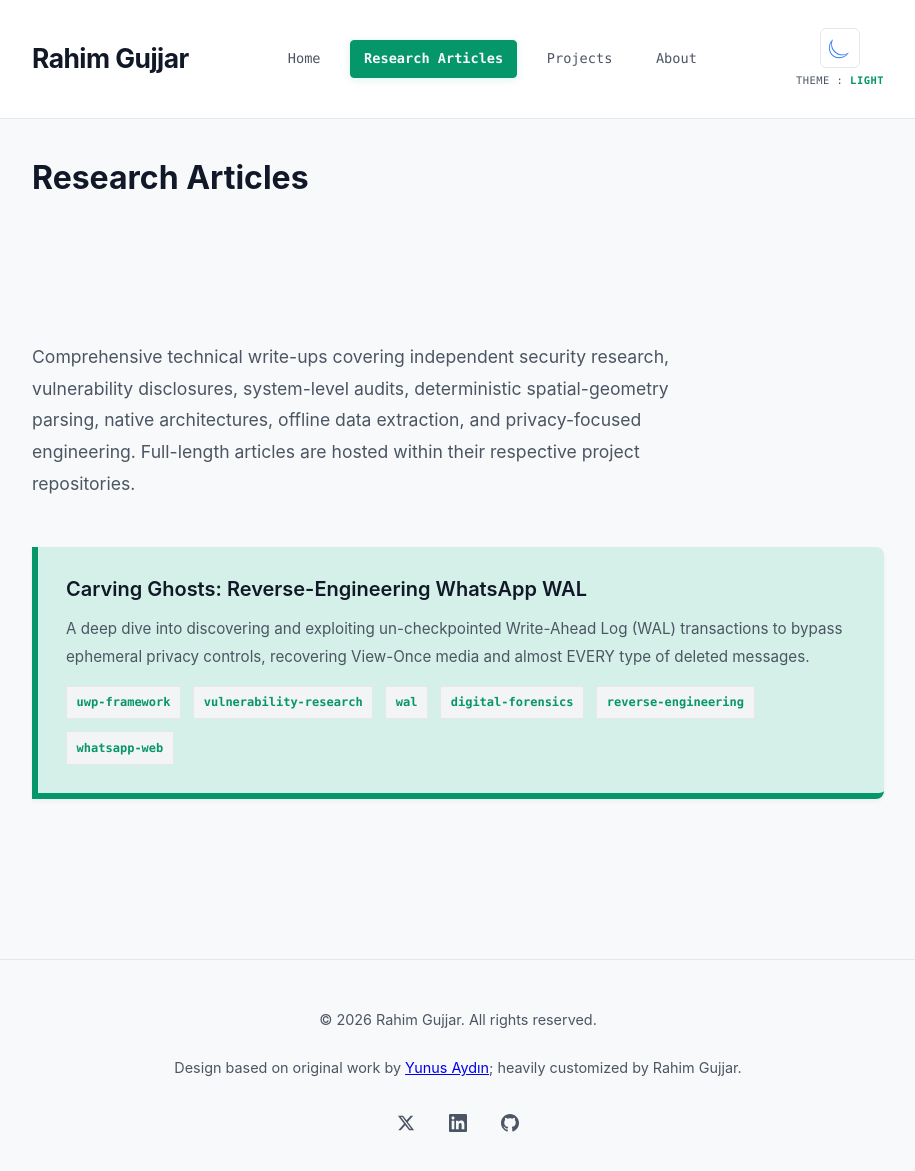
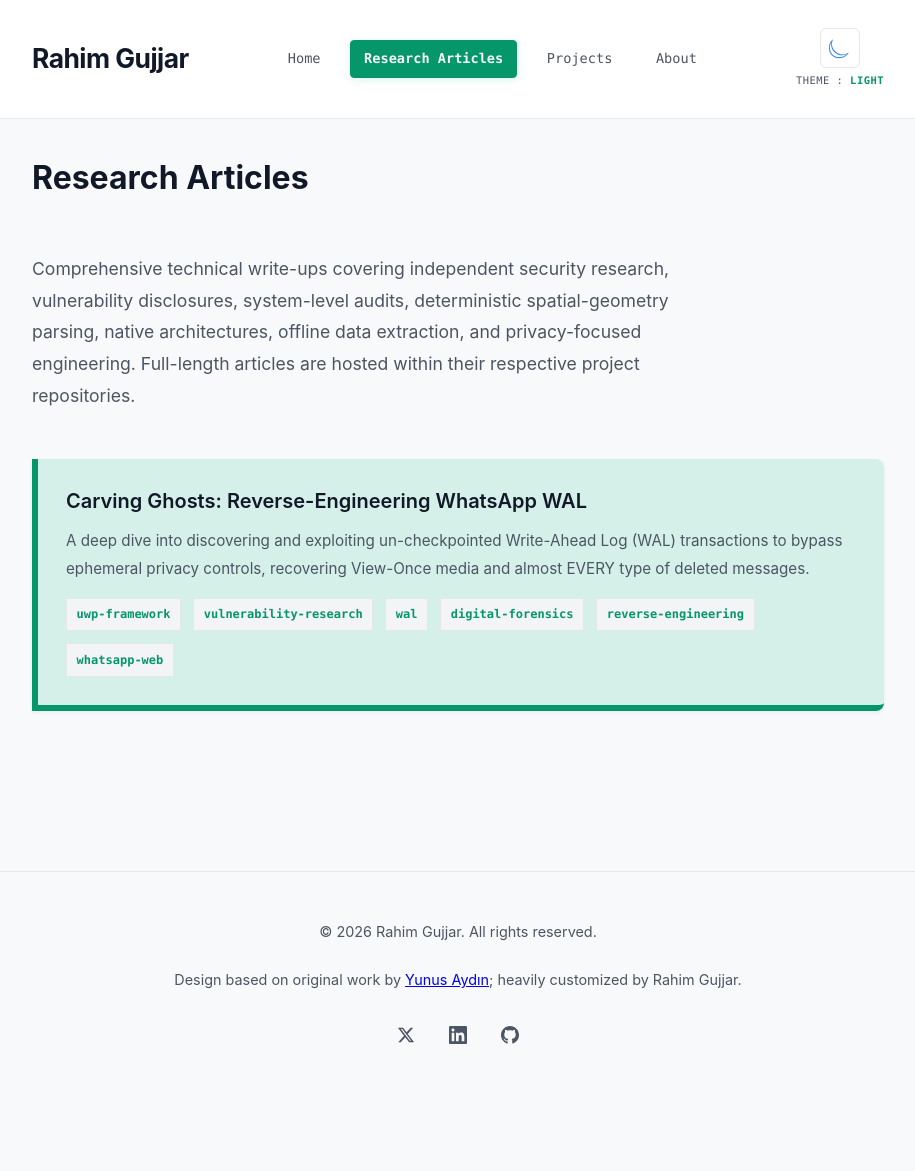
Before and after one commit to rahimgujjar/rahimgujjar.github.io, a Jekyll site: the page built from research.html, in a window 1280 px wide and 1189 px high. Shown: the top 1171 px of the window, without its empty margins (182-1097 px from the left). Built offline with Jekyll 4.4.1, drawn with Linux system fonts in a browser that asks for light colours.

Commit message:
Update main.css

```diff
--- a/assets/css/main.css
+++ b/assets/css/main.css
@@ -496,7 +496,7 @@ html[data-theme="dark"] #theme-icon {
 .projects-page h1 {
   font-size: 2rem;
   font-weight: 700;
-  margin-bottom: 8.5rem;
+  margin-bottom: 3rem;
   color: var(--text-color);
 }
 
```
